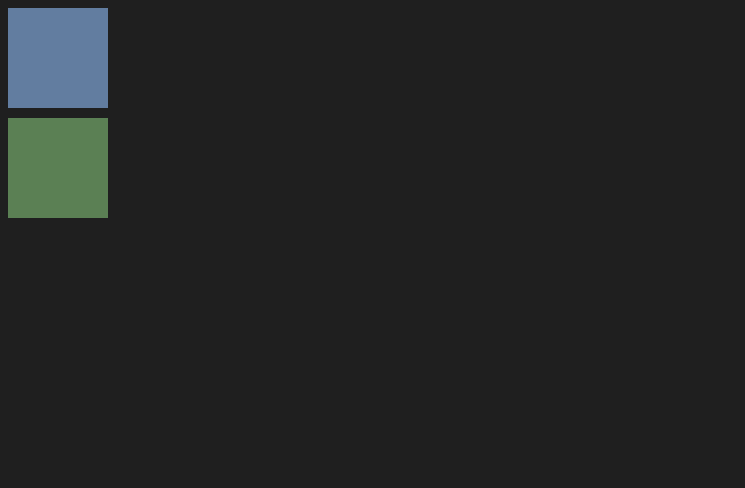
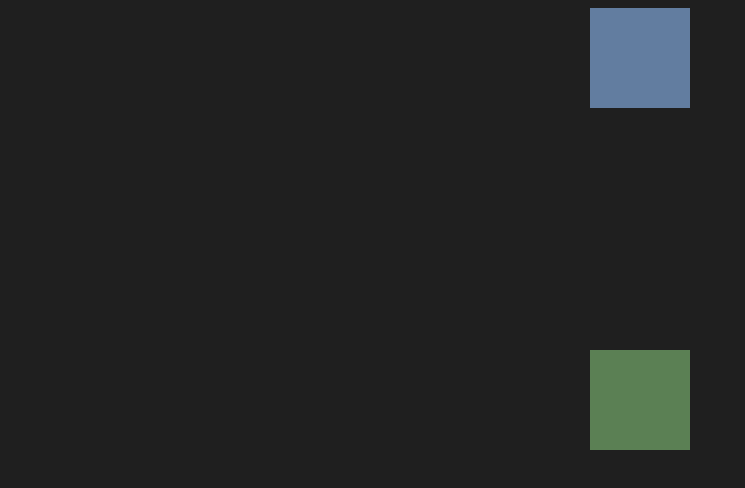
Before and after one commit to nchathu2014/css-positioning, a website: page index.html in a window 1280 px wide. Shown: the whole page, without its empty margins (0-745 px from the left). Drawn offline with Linux system fonts and the light colour scheme.

Commit message:
add files

```diff
--- a/styles/main.css
+++ b/styles/main.css
@@ -11,8 +11,14 @@ body {
 
 .blueBox {
     background: #627da0;
+    margin:0 auto;
 }
 
 .greenBox {
      background: #5b8054;
+     position:absolute;
+     top:50%;
+     margin-top:-50px;
+     left:50%;
+     margin-left:-50px;
 }
```
Also changed, not shown: README.md.
